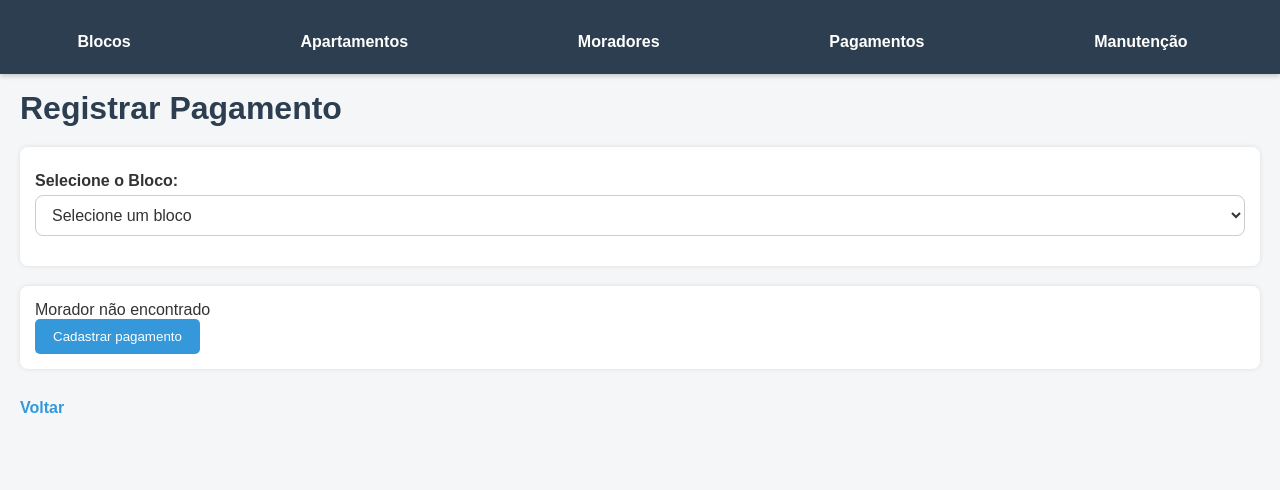
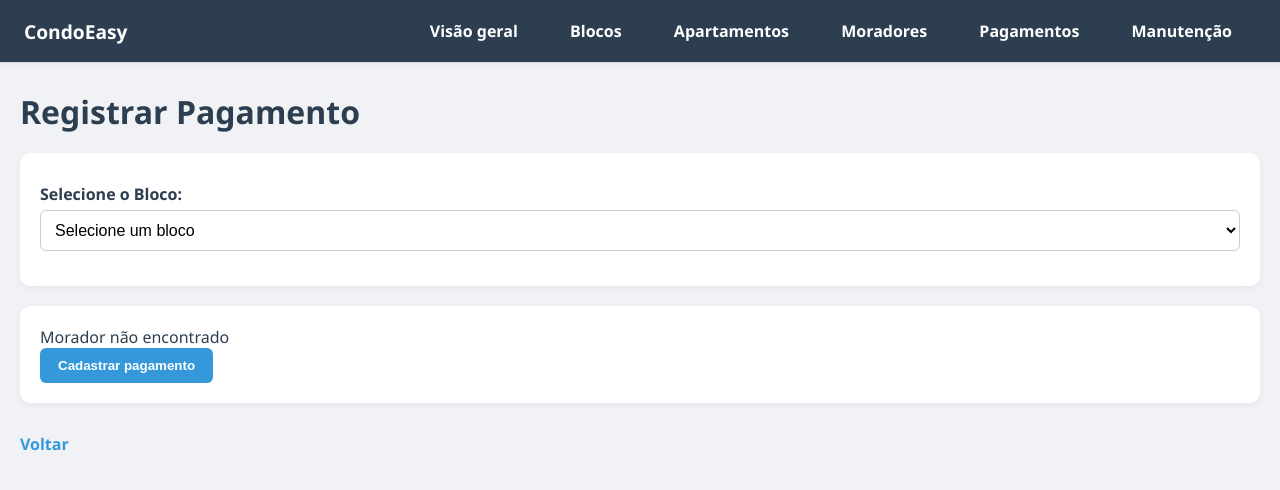
Before and after one commit to HeloisaRaizer/GESTAODECONDOMINIO, a Node server app: page /payment in a window 1280 px wide. Shown: the top 490 px of the page. Run offline with Node 20, Linux system fonts and the light colour scheme; data that the repository does not hold is empty.

Commit message:
statistic page

```diff
--- a/app.js
+++ b/app.js
@@ -349,7 +349,15 @@ app.get("/residents/create", function(req, res) {
 app.get("/residents/delete/:idmorador", function(req,res){
     const idmorador = req.params.idmorador;
 
+    const excluirCarro = "DELETE FROM veiculo where morador_id = ?"
     const excluir = "DELETE FROM Morador where idmorador = ?"
+
+    connection.query(excluirCarro, [idmorador], function(err, result){
+        if(err){
+            console.error("Erro ao excluir o veiculo: ", err);
+            res.status(500).send('Erro interno ao excluir veiculo.');
+            return;
+        }
 
     connection.query(excluir, [idmorador], function(err, result){
         if(err){
@@ -358,10 +366,10 @@ app.get("/residents/delete/:idmorador", function(req,res){
             return;
         }
 
-
-        console.log("Morador excluido com sucesso!");
+        console.log("Morador e veiculo excluidos com sucesso!");
         res.redirect('/residents');
     });
+});
 });
 app.get("/residents/edit/:idmorador", function(req, res){
     const idmorador = req.params.idmorador;
@@ -646,7 +654,6 @@ app.get("/payment", function(req, res){
 });
 
 app.post("/payment/register", function(req, res){
-    console.log(req.body)
     const { apartamento_id, morador_id, idreferencia } = req.body;
 
     const insert = "INSERT INTO pagamento (apartamento_id, morador_id, referencia_id) VALUES (?, ?, ?)";
@@ -657,6 +664,7 @@ app.post("/payment/register", function(req, res){
             console.log("Não foi possível inserir os dados:", err);
         }
 
+        console.log("Pagamento registrado com sucesso!")
         res.redirect("/payment")
     })
 
@@ -726,6 +734,37 @@ app.post("/maintenance/registerType", function(req, res){
     })
 })
 
+//Visão geral
+
+app.get("/statistic", function(req, res){
+    const residentsTotal = "SELECT COUNT(idmorador) FROM morador"
+    const apartmentTotal = "SELECT COUNT(idapartamento) FROM apartamento;"
+    const blocoTotal = "SELECT COUNT(idbloco) FROM bloco"
+
+    connection.query(residentsTotal, function(err, morador){
+        if(err){
+            console.log("Erro ao coletar dados", err)
+
+        }
+        connection.query(apartmentTotal, function(err, apartamento){
+            if(err){
+                console.log("Erro ao coletar dados", err)
+
+            }
+            connection.query(blocoTotal, function(err, bloco){
+                if(err){
+                    console.log("Erro ao coletar dados", err)
+
+                }
+
+                res.render("statistic", {morador: morador, apartamento:apartamento, bloco: bloco })
+            });
+
+        });
+
+    });
+});
+
 // Serividor rodadno
 app.listen(8083, function(){
     console.log("Servidor rodando na URL http://localhost:8083")
--- a/public/style.css
+++ b/public/style.css
@@ -6,9 +6,9 @@
 }
 
 body {
-    font-family: Arial, sans-serif;
-    background-color: #f4f6f8;
-    color: #333;
+    font-family: 'Segoe UI', Arial, sans-serif;
+    background-color: #f0f2f5;
+    color: #2c3e50;
     padding: 20px;
     padding-top: 90px;
 }
@@ -17,45 +17,61 @@ body {
 h1 {
     color: #2c3e50;
     margin-bottom: 20px;
+    font-size: 2rem;
 }
 
 h2 {
     margin-top: 30px;
     margin-bottom: 10px;
     color: #34495e;
+    font-size: 1.4rem;
 }
 
 /* Formulários */
 form {
     margin-bottom: 20px;
-    background-color: #fff;
-    padding: 15px;
-    border-radius: 8px;
-    box-shadow: 0 0 5px rgba(0, 0, 0, 0.1);
+    background-color: #ffffff;
+    padding: 20px;
+    border-radius: 10px;
+    box-shadow: 0 2px 8px rgba(0, 0, 0, 0.05);
 }
 
 label {
     display: block;
     margin: 10px 0 5px;
-    font-weight: bold;
+    font-weight: 600;
+    color: #2c3e50;
 }
 
 input[type="text"],
-input[type="number"] {
+input[type="number"],
+select {
     width: 100%;
-    padding: 8px;
+    padding: 10px;
     margin-bottom: 15px;
     border: 1px solid #ccc;
-    border-radius: 4px;
+    border-radius: 6px;
+    background-color: #fff;
+    font-size: 16px;
+    transition: border-color 0.3s ease, box-shadow 0.3s ease;
 }
 
+input:focus,
+select:focus {
+    border-color: #3498db;
+    box-shadow: 0 0 5px rgba(52, 152, 219, 0.4);
+    outline: none;
+}
+
+/* Botões */
 button {
     background-color: #3498db;
     color: #fff;
     padding: 10px 18px;
     border: none;
-    border-radius: 5px;
+    border-radius: 6px;
     cursor: pointer;
+    font-weight: 600;
     transition: background-color 0.3s ease;
 }
 
@@ -69,22 +85,25 @@ table {
     border-collapse: collapse;
     background-color: #fff;
     margin-top: 20px;
-    box-shadow: 0 0 5px rgba(0,0,0,0.1);
+    border-radius: 8px;
+    overflow: hidden;
+    box-shadow: 0 2px 8px rgba(0,0,0,0.05);
 }
 
 th, td {
-    padding: 12px;
+    padding: 14px;
     text-align: left;
-    border-bottom: 1px solid #ddd;
+    border-bottom: 1px solid #eee;
 }
 
 th {
     background-color: #2c3e50;
     color: white;
+    font-weight: 600;
 }
 
 tr:hover {
-    background-color: #f1f1f1;
+    background-color: #f9f9f9;
 }
 
 /* Links */
@@ -94,63 +113,113 @@ a {
     margin-right: 15px;
     color: #3498db;
     text-decoration: none;
-    font-weight: bold;
+    font-weight: 600;
 }
 
 a:hover {
     text-decoration: underline;
 }
 
-/* Navbar fixa no topo */
-navbar {
+
+.navbar {
     position: fixed;
     top: 0;
     left: 0;
     width: 100%;
     background-color: #2c3e50;
+    border-bottom: 1px solid #ddd;
     display: flex;
-    justify-content: space-around;
-    padding: 15px 0;
+    justify-content: space-between;
+    align-items: center;
+    padding: 12px 24px;
     z-index: 1000;
-    box-shadow: 0 2px 5px rgba(0, 0, 0, 0.2);
+    box-shadow: 0 2px 6px rgba(0, 0, 0, 0.05);
 }
 
-/* Links dentro da navbar */
-navbar a {
-    color: white;
+.navbar a {
+    color: #ffffff;
     text-decoration: none;
-    font-weight: bold;
+    font-weight: 600;
+    margin: 0 12px;
     padding: 8px 12px;
-    transition: background-color 0.3s, color 0.3s;
-    border-radius: 4px;
+    border-radius: 6px;
+    transition: background-color 0.3s ease, color 0.3s ease;
 }
 
-/* Hover dos links */
-navbar a:hover {
-    background-color: #34495e;
-    color: #ecf0f1;
+.navbar a:hover {
+    background-color: #f0f2f5;
+    color: #3498db;
 }
 
-/* Estilo para <select> e <option> */
-select {
-    width: 100%;
-    padding: 10px 12px;
-    border: 1px solid #ccc;
-    border-radius: 8px;
-    background-color: #fff;
-    font-size: 16px;
-    color: #333;
-    margin-bottom: 15px;
-    transition: border-color 0.3s ease, box-shadow 0.3s ease;
+.logo {
+    font-size: 1.2rem;
+    font-weight: bold;
+    color: #ffffff;
 }
 
-select:focus {
-    border-color: #007BFF;
-    box-shadow: 0 0 5px rgba(0, 123, 255, 0.5);
-    outline: none;
+
+
+/* Responsividade */
+@media (max-width: 768px) {
+    .navbar {
+        flex-direction: column;
+        align-items: center;
+    }
+
+    form {
+        padding: 15px;
+    }
+
+    table, th, td {
+        font-size: 0.95rem;
+    }
 }
 
-option {
-    font-size: 16px;
-    padding: 5px;
+.container {
+    background-color: #ffffff;
+    padding: 30px;
+    border-radius: 10px;
+    max-width: 600px;
+    margin: auto;
+    box-shadow: 0 2px 10px rgba(0, 0, 0, 0.05);
 }
+
+.stat-box {
+    background-color: #ecf0f1;
+    padding: 20px;
+    margin-bottom: 20px;
+    border-left: 6px solid #3498db;
+    border-radius: 6px;
+    font-size: 1.1rem;
+}
+.stats-grid {
+    display: flex;
+    justify-content: space-between;
+    gap: 20px;
+    margin-top: 30px;
+    flex-wrap: wrap;
+}
+
+.stat-card {
+    flex: 1;
+    min-width: 180px;
+    background-color: #ffffff;
+    padding: 25px;
+    padding-top: 15px;
+    border-radius: 10px;
+    text-align: center;
+    box-shadow: 0 2px 10px rgba(0, 0, 0, 0.05);
+    border-left: 6px solid #3498db;
+}
+
+.stat-card h2 {
+    font-size: 1.4rem;
+    color: #2c3e50;
+    margin-bottom: 10px;
+}
+
+.stat-number {
+    font-size: 3rem;
+    font-weight: bold;
+    color: #3498db;
+}
--- a/views/apartment.ejs
+++ b/views/apartment.ejs
@@ -30,7 +30,7 @@
                 <td><%= row.descricao %></td>
                 <td><%= row.numeroApt %></td>
                 <td>
-                    <form action="/delete/<%= row.idapartamento %>" method="GET" onsubmit="return confirmarExclusao()" style="display:inline;">
+                    <form action="/apartment/delete/<%= row.idapartamento %>" method="GET" onsubmit="return confirmarExclusao()" style="display:inline;">
                         <button type="submit">Excluir</button>
                     </form>
                     <a href="/apartment/edit/<%= row.idapartamento %>">Editar</a>
--- a/views/partials/navbar.ejs
+++ b/views/partials/navbar.ejs
@@ -1,7 +1,11 @@
-<navbar>
+<div class="navbar">
+    <div class="logo">CondoEasy</div>
+        <div class="nav-links">
+    <a href="/statistic" >Visão geral</a>
     <a href="/" >Blocos</a>
     <a href="/apartment" >Apartamentos</a>
     <a href="/residents">Moradores</a>
     <a href="/payment">Pagamentos</a>
     <a href="/maintenance/options">Manutenção</a>
-</navbar>
+</div>
+</div>
--- a/views/payment.ejs
+++ b/views/payment.ejs
@@ -48,7 +48,7 @@
         <% } %>
 
 <% if (morador) { %>
-    <h2>Dados do Morador</h2><br>
+    <h2>Dados do Proprietário</h2><br>
     <p><strong>CPF:</strong> <%= morador.cpf %></p><br>
     <p><strong>Nome:</strong> <%= morador.nome %></p><br>
     <p><strong>Telefone:</strong> <%= morador.telefone %></p><br>
--- a/views/residents.ejs
+++ b/views/residents.ejs
@@ -34,7 +34,7 @@
                 <td><%= row.apartamento %></td>
                 <td><%= row.bloco %></td>
                 <td>
-                    <form action="/delete/<%= row.idmorador %>" method="GET" onsubmit="return confirmarExclusao()" style="display:inline;">
+                    <form action="/residents/delete/<%= row.idmorador %>" method="GET" class="excluir" onsubmit="return confirmarExclusao()"  style="display:inline;">
                         <button type="submit">Excluir</button>
                     </form>
                     <a href="/residents/edit/<%= row.idmorador %>">Editar</a>
```
Also changed, not shown: database.sql (+6 -2 lines), views/statistic.ejs (added, +31 -0 lines).
